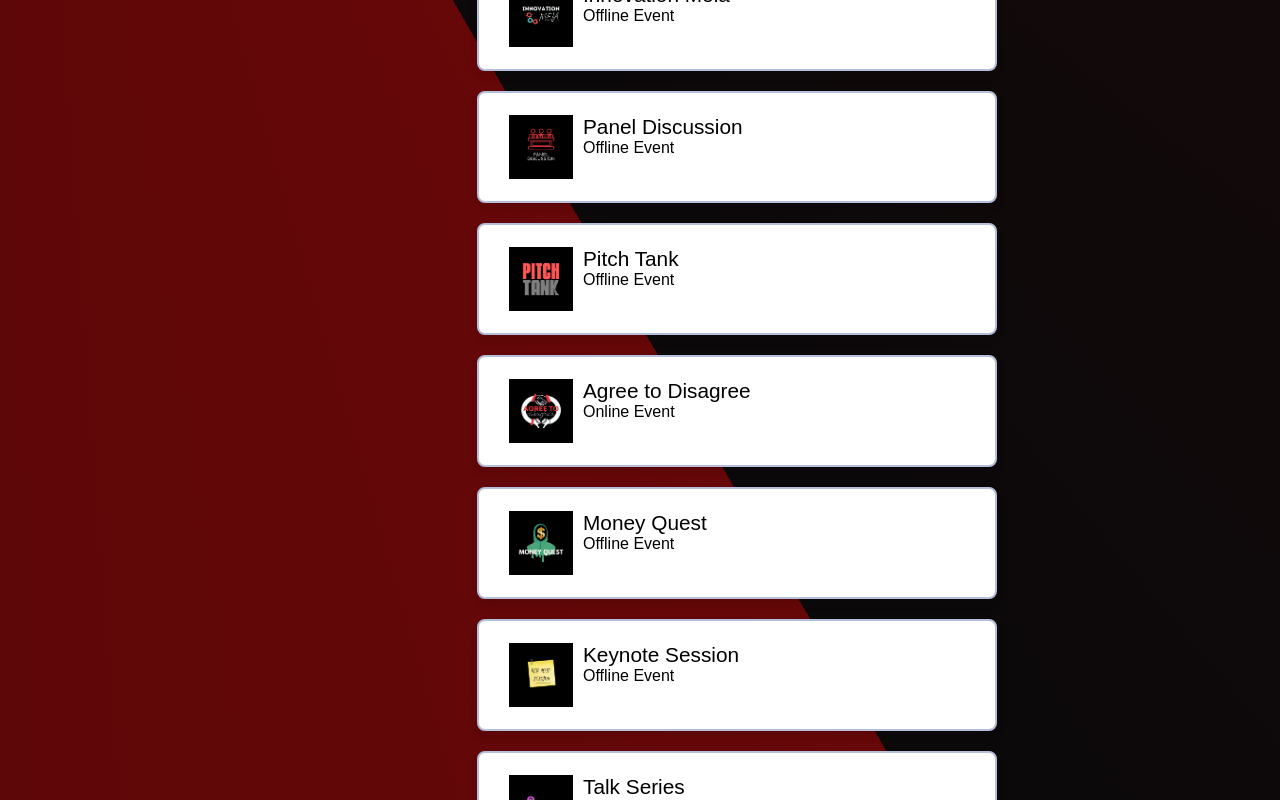
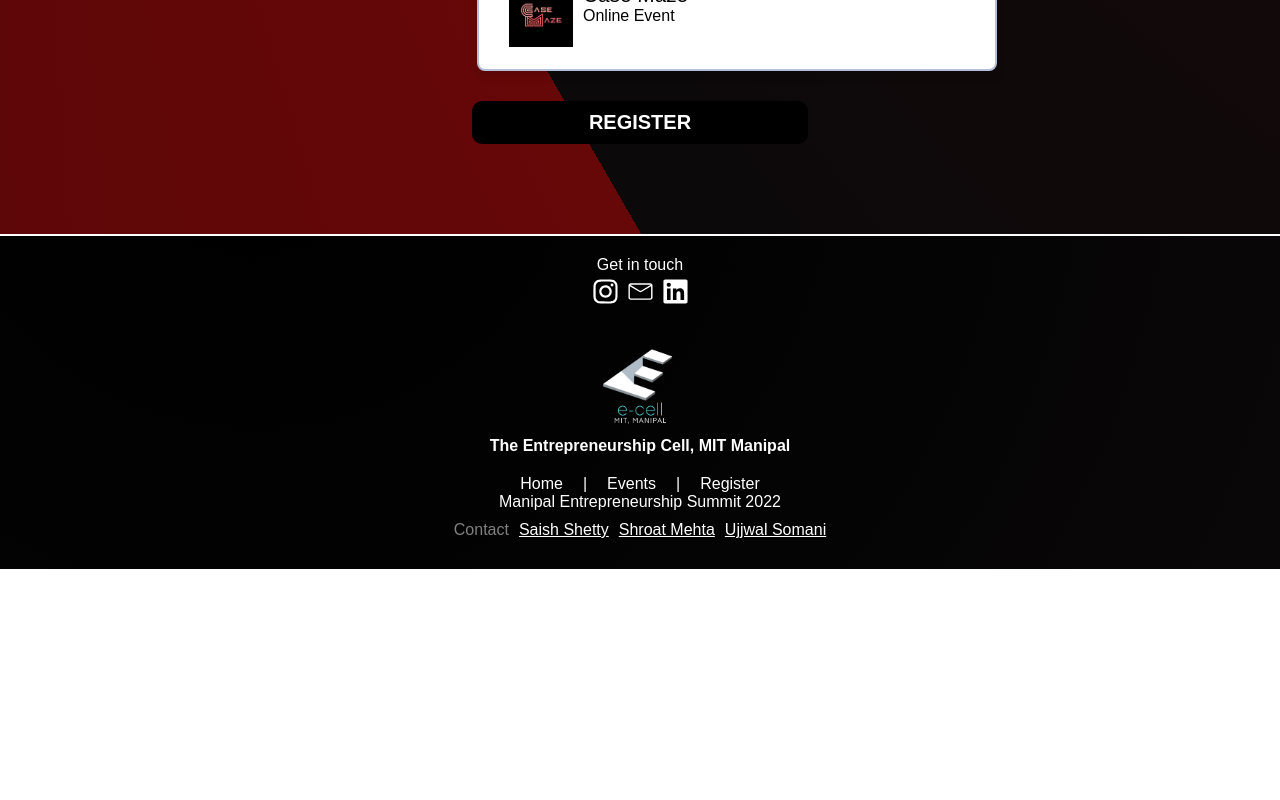
Before and after one commit to Parthiv-M/mes-portal, a React (Create React App) app in the folder client/: page /register in a window 1280 px wide. Shown: the part 1000-1800 px from the top of the page. After the commit the page ends 1569 px from the top, so only its background shows below. Built offline with nearby package versions, Linux system fonts and the light colour scheme; no server answers; a web font is replaced by a local one.

Commit message:
opening workshop and case-maze

```diff
--- a/client/src/pages/Register/Register.js
+++ b/client/src/pages/Register/Register.js
@@ -680,55 +680,55 @@
                             logo={workshopLogo}
                             handleArray={handleRegEventsArray}
                         />
-                        <CheckboxCard
+                        {/* <CheckboxCard
                             eventName="Innovation Mela"
                             eventMode="Offline"
                             changeFunc={setStartup}
                             logo={innovationLogo}
                             handleArray={handleRegEventsArray}
-                        />
-                        <CheckboxCard
+                        /> */}
+                        {/* <CheckboxCard
                             eventName="Panel Discussion"
                             eventMode="Offline"
                             changeFunc={setPanel}
                             logo={panelLogo}
                             handleArray={handleRegEventsArray}
-                        />
-                        <CheckboxCard
+                        /> */}
+                        {/* <CheckboxCard
                             eventName="Pitch Tank"
                             eventMode="Offline"
                             changeFunc={setPitch}
                             logo={pitchLogo}
                             handleArray={handleRegEventsArray}
-                        />
-                        <CheckboxCard
+                        /> */}
+                        {/* <CheckboxCard
                             eventName="Agree to Disagree"
                             eventMode="Online"
                             changeFunc={setDebate}
                             logo={debateLogo}
                             handleArray={handleRegEventsArray}
-                        />
-                        <CheckboxCard
+                        /> */}
+                        {/* <CheckboxCard
                             eventName="Money Quest"
                             eventMode="Offline"
                             changeFunc={setMoneyQuest}
                             logo={moneyLogo}
                             handleArray={handleRegEventsArray}
-                        />
-                        <CheckboxCard
+                        /> */}
+                        {/* <CheckboxCard
                             eventName="Keynote Session"
                             eventMode="Offline"
                             changeFunc={setKeyNote}
                             logo={keynoteLogo}
                             handleArray={handleRegEventsArray}
-                        />
-                        <CheckboxCard
+                        /> */}
+                        {/* <CheckboxCard
                             eventName="Talk Series"
                             eventMode="Offline"
                             changeFunc={setTalk}
                             logo={talkLogo}
                             handleArray={handleRegEventsArray}
-                        />
+                        /> */}
                         <CheckboxCard
                             eventName="Case Maze"
                             eventMode="Online"
```
